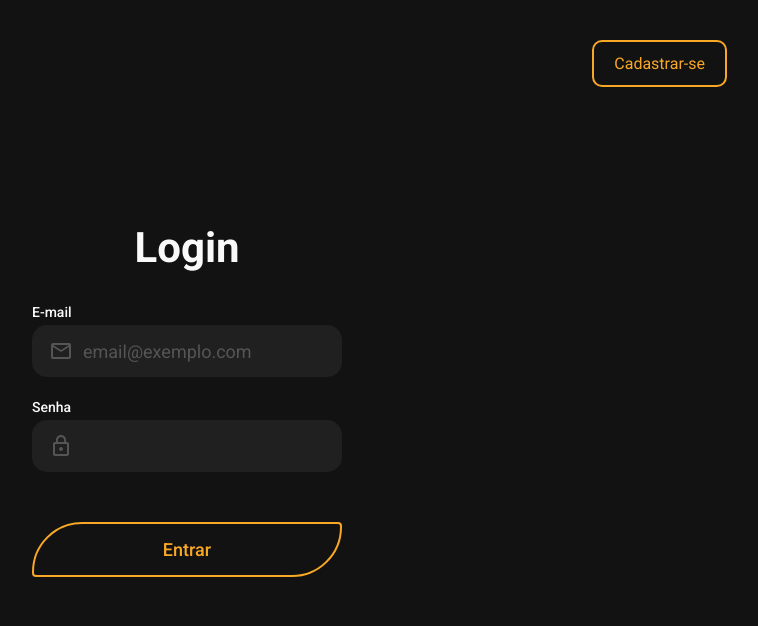
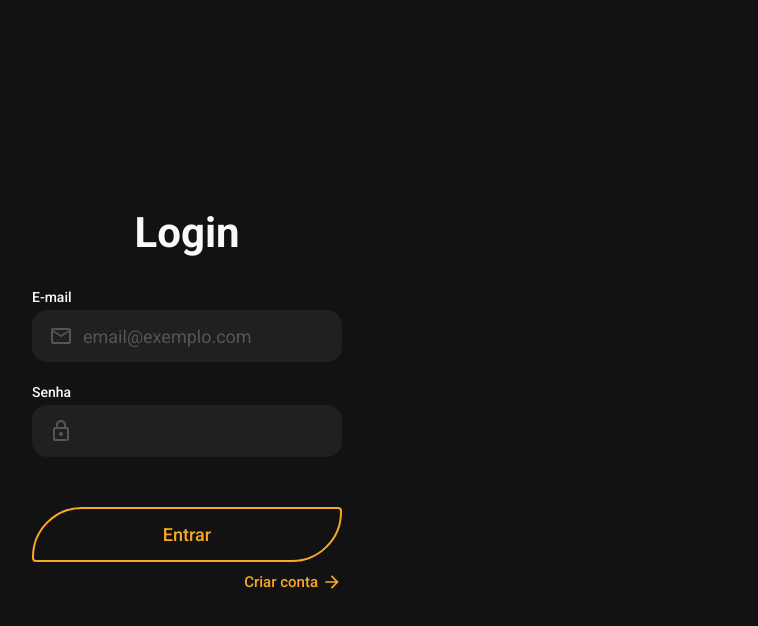
Before and after one commit to joaovds/graphql-authentication-server, a React (Create React App) app in the folder web/: page / in a window 1280 px wide. Shown: the top 626 px of the page, without its empty margins (453-1211 px from the left). Built offline with nearby package versions, Linux system fonts and the light colour scheme.

Commit message:
finish styling the login screen

```diff
--- a/web/src/pages/Login/index.tsx
+++ b/web/src/pages/Login/index.tsx
@@ -3,15 +3,11 @@ import React from 'react';
 import { MdMailOutline, MdLockOutline } from 'react-icons/md';
 
 import Input from '../../components/Input';
-import { Container, Header, Form } from './styles';
+import { Container, Form, ArrowIcon } from './styles';
 
 const Login: React.FC = () => {
   return (
     <Container>
-      <Header>
-        <a href="sla.com">Cadastrar-se</a>
-      </Header>
-
       <Form>
         <h1>Login</h1>
 
@@ -29,6 +25,11 @@ const Login: React.FC = () => {
         />
 
         <button type="submit">Entrar</button>
+
+        <a href="sla.com">
+          Criar conta
+          <ArrowIcon />
+        </a>
       </Form>
     </Container>
   );
--- a/web/src/pages/Login/styles.ts
+++ b/web/src/pages/Login/styles.ts
@@ -1,4 +1,6 @@
 import styled from 'styled-components';
+import { shade } from 'polished';
+import { MdArrowForward } from 'react-icons/md';
 
 export const Container = styled.div`
   width: 100vw;
@@ -10,34 +12,6 @@ export const Container = styled.div`
   flex-direction: column;
   justify-content: center;
   align-items: center;
-`;
-
-export const Header = styled.header`
-  position: absolute;
-  top: 40px;
-
-  width: 100%;
-
-  a {
-    float: right;
-    margin-right: 100px;
-
-    font: 16px roboto normal 500;
-    color: var(--primary-color);
-    text-decoration: none;
-
-    padding: 12px 20px;
-    border: 2px solid var(--primary-color);
-    border-radius: 10px;
-
-    transition: 0.3s;
-
-    &:hover {
-      border-color: var(--text-color);
-      background: var(--primary-color);
-      color: var(--text-color);
-    }
-  }
 `;
 
 export const Form = styled.form`
@@ -85,4 +59,31 @@ export const Form = styled.form`
       color: var(--text-color);
     }
   }
+
+  > a {
+    display: flex;
+    justify-content: space-between;
+    align-items: center;
+    align-self: flex-end;
+    margin-top: 10px;
+
+    font-family: Roboto;
+    font-style: normal;
+    font-weight: 500;
+    font-size: 15px;
+    line-height: 16px;
+
+    text-decoration: none;
+    color: var(--primary-color);
+
+    &:hover {
+      color: ${shade(0.4, '#F9A826')};
+    }
+  }
 `;
+
+export const ArrowIcon = styled(MdArrowForward)`
+  width: 20px;
+  height: 20px;
+  margin-left: 4px;
+`;
```
